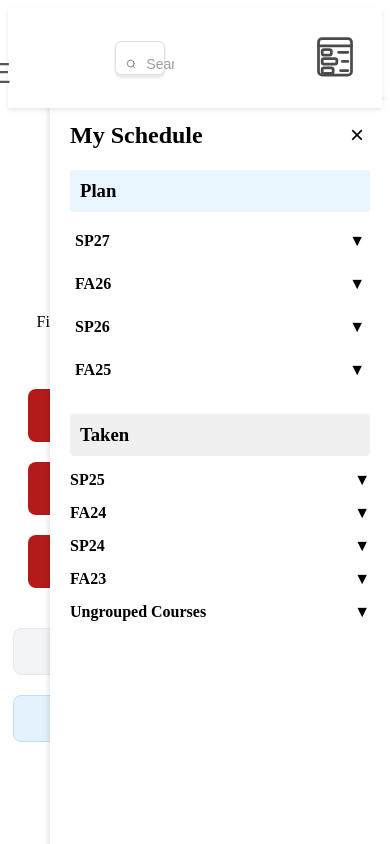
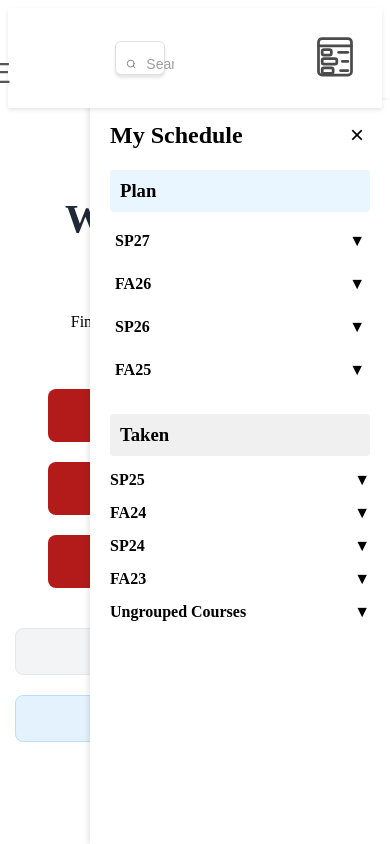
Before and after one commit to xrm673/course-explorer-private, a React (Vite) app: page / in a window 390 px wide. Both pictures are taken after a click on the button 335 px from the left and 58 px from the top of the page. Shown: the top 844 px of the page. Built offline with nearby package versions, Linux system fonts and the light colour scheme.

Commit message:
adjust sidebar

```diff
--- /dev/null
+++ b/src/modules/core/MainLayout.css
@@ -0,0 +1,30 @@
+/* MainLayout.css */
+
+/* Content container - this will adjust its width */
+.content-container {
+  max-width: 1200px;
+  margin: 0 auto;
+  padding: 0 20px;
+  transition: max-width 0.3s ease, margin-right 0.3s ease;
+}
+
+/* When sidebar is open, adjust the content width */
+.content-container.sidebar-open {
+  max-width: 900px;
+  margin-right: 300px; /* Matches the sidebar width */
+}
+
+/* For responsive adjustments */
+@media (max-width: 1200px) {
+  .content-container.sidebar-open {
+    max-width: calc(100% - 320px);
+  }
+}
+
+/* For smaller screens, overlay sidebar instead */
+@media (max-width: 768px) {
+  .content-container.sidebar-open {
+    margin-right: 0;
+    max-width: 100%;
+  }
+}
--- a/src/modules/core/MainLayout.jsx
+++ b/src/modules/core/MainLayout.jsx
@@ -2,7 +2,9 @@ import { useState, createContext, useContext } from 'react'
 import { Outlet } from 'react-router-dom'
 import TopBar from './components/TopBar'
 import NavigationMenu from './components/NavigationMenu'
+import PersonalInfoModal from '../personalInfo/PersonalInfoModal'
 import ScheduleSidebar from '../schedule/ScheduleSidebar'
+import './MainLayout.css' // We'll create this CSS file
 
 // Create context for sidebar functionality
 export const SidebarContext = createContext();
@@ -12,55 +14,64 @@ export function useSidebar() {
 }
 
 export default function MainLayout() {
-  const [isNavOpen, setIsNavOpen] = useState(false)
-  const [isSidebarOpen, setIsSidebarOpen] = useState(false)
-  const [activeSemester, setActiveSemester] = useState(null)
+  const [activeSidebar, setActiveSidebar] = useState(null);
+  const [activeSemester, setActiveSemester] = useState(null);
 
-  // Function to open sidebar with a specific semester
+  const toggleSidebar = (sidebarName) => {
+    setActiveSidebar(prev => prev === sidebarName ? null : sidebarName);
+  };
+
   const openSidebar = (semester) => {
     setActiveSemester(semester);
-    setIsSidebarOpen(true);
+    setActiveSidebar('schedule');
   };
 
-  // Listen for course update events (optional)
-  // This allows components to respond to course changes if needed
+  const closeSidebar = () => {
+    setActiveSidebar(null);
+  };
+
   const courseUpdated = () => {
-    // Dispatch an event that other components can listen for
     const event = new CustomEvent('courseUpdated');
     document.dispatchEvent(event);
   };
 
-  // Value to provide to the context
   const sidebarContextValue = {
+    activeSidebar,
+    toggleSidebar,
     openSidebar,
-    isSidebarOpen,
+    closeSidebar,
     activeSemester,
-    courseUpdated
+    courseUpdated,
+    isSidebarOpen: activeSidebar === 'schedule'
   };
 
   return (
     <SidebarContext.Provider value={sidebarContextValue}>
-      <div>
-        <TopBar
-          onMenuClick={() => setIsNavOpen(true)}
-          onScheduleClick={() => setIsSidebarOpen(true)}
-        />
+      {/* TopBar remains full width */}
+      <TopBar />
 
-        {isNavOpen && (
-          <NavigationMenu onClose={() => setIsNavOpen(false)} />
-        )}
-
+      {/* Content container that adjusts width */}
+      <div className={`content-container ${activeSidebar ? 'sidebar-open' : ''}`}>
         <main>
           <Outlet />
         </main>
+      </div>
 
-        {isSidebarOpen && (
-          <ScheduleSidebar
-            onClose={() => setIsSidebarOpen(false)}
-            activeSemester={activeSemester}
-          />
-        )}
-      </div>
+      {/* Sidebars remain fixed */}
+      {activeSidebar === 'navigation' && (
+        <NavigationMenu onClose={closeSidebar} />
+      )}
+
+      {activeSidebar === 'profile' && (
+        <PersonalInfoModal onClose={closeSidebar} />
+      )}
+
+      {activeSidebar === 'schedule' && (
+        <ScheduleSidebar
+          onClose={closeSidebar}
+          activeSemester={activeSemester}
+        />
+      )}
     </SidebarContext.Provider>
   )
 }
--- a/src/modules/core/components/NavigationMenu.module.css
+++ b/src/modules/core/components/NavigationMenu.module.css
@@ -1,3 +1,5 @@
+/* NavigationMenu.module.css */
+
 .menu {
   position: fixed;
   right: 0;
--- a/src/modules/core/components/TopBar.jsx
+++ b/src/modules/core/components/TopBar.jsx
@@ -1,39 +1,25 @@
-import { useState } from 'react'
+import { useContext } from 'react'
 import styles from './TopBar.module.css'
+import { SidebarContext } from '../MainLayout'
 
 import logo from '../../../assets/logo.svg'
 import SearchBar from '../../searchBar/components/SearchBar'
 import scheduleIcon from '../../../assets/schedule.svg'
 import defaultAvator from '../../../assets/defaultAvator.svg'
 import hamburgerIcon from '../../../assets/hamburgerIcon.svg'
-import NavigationMenu from '../components/NavigationMenu';
-import PersonalInfoModal from '../../personalInfo/PersonalInfoModal';
-import ScheduleSidebar from '../../schedule/ScheduleSidebar';
 
 export default function TopBar() {
-    // Single state to track which modal is open (if any)
-    const [openModal, setOpenModal] = useState(null);
-
-    // Helper function to toggle modals
-    const toggleModal = (modalName) => {
-        if (openModal === modalName) {
-            // If clicking the same button, close the modal
-            setOpenModal(null);
-        } else {
-            // If clicking a different button, open that modal
-            setOpenModal(modalName);
-        }
-    };
+    // Use the shared context instead of local state
+    const { activeSidebar, toggleSidebar } = useContext(SidebarContext);
 
     // Helper function to determine button class based on active state
-    const getButtonClass = (modalName, baseClass) => {
-        return openModal === modalName ?
+    const getButtonClass = (sidebarName, baseClass) => {
+        return activeSidebar === sidebarName ?
             `${styles[baseClass]} ${styles.activeButton}` :
             `${styles[baseClass]} ${styles.inactiveButton}`;
     };
 
     return (
-        <>
         <div className={styles.topbar}>
             <a href="/">
                 <img
@@ -46,7 +32,7 @@ export default function TopBar() {
             <SearchBar />
 
             <button
-                    onClick={() => toggleModal('schedule')}
+                onClick={() => toggleSidebar('schedule')}
                 className={getButtonClass('schedule', 'scheduleButton')}
             >
                 <img
@@ -57,7 +43,7 @@ export default function TopBar() {
             </button>
 
             <button
-                    onClick={() => toggleModal('profile')}
+                onClick={() => toggleSidebar('profile')}
                 className={getButtonClass('profile', 'profileButton')}
             >
                 <img
@@ -68,7 +54,7 @@ export default function TopBar() {
             </button>
 
             <button
-                    onClick={() => toggleModal('navigation')}
+                onClick={() => toggleSidebar('navigation')}
                 className={getButtonClass('navigation', 'navigationButton')}
             >
                 <img
@@ -78,11 +64,5 @@ export default function TopBar() {
                 />
             </button>
         </div>
-
-            {/* Render the modals/menus conditionally based on which one is open */}
-            {openModal === 'navigation' && <NavigationMenu onClose={() => setOpenModal(null)} />}
-            {openModal === 'profile' && <PersonalInfoModal onClose={() => setOpenModal(null)} />}
-            {openModal === 'schedule' && <ScheduleSidebar onClose={() => setOpenModal(null)} />}
-        </>
     );
 }
--- a/src/modules/core/components/TopBar.module.css
+++ b/src/modules/core/components/TopBar.module.css
@@ -1,3 +1,5 @@
+/* TopBar.module.css */
+
 .topbar {
     display: flex;
     flex-direction: row;
--- a/src/modules/personalInfo/PersonalInfoModal.module.css
+++ b/src/modules/personalInfo/PersonalInfoModal.module.css
@@ -1,3 +1,5 @@
+/* PersonalInfoModal.module.css */
+
 .modalContainer {
     position: fixed;
     right: 0;
--- a/src/modules/schedule/ScheduleSidebar.jsx
+++ b/src/modules/schedule/ScheduleSidebar.jsx
@@ -2,6 +2,7 @@ import { useState, useEffect, useContext } from 'react';
 import { UserContext } from '../../context/UserContext';
 import { doc, updateDoc } from 'firebase/firestore';
 import { db } from '../../firebase/config';
+import styles from './ScheduleSidebar.module.css';
 
 export default function ScheduleSidebar({ onClose, activeSemester }) {
     const { user, setUser } = useContext(UserContext);
@@ -87,33 +88,12 @@ export default function ScheduleSidebar({ onClose, activeSemester }) {
     };
 
     return (
-        <div style={{
-            "position": "fixed",
-            "right": 0,
-            "top": "100px",
-            "height": "calc(100vh - 100px)",
-            "width": "300px",
-            "backgroundColor": "white",
-            "boxShadow": "-2px 0 5px rgba(0,0,0,0.1)",
-            "zIndex": 90,
-            "padding": "20px",
-            "overflow": "auto"
-        }}>
-            <div style={{
-                "display": "flex",
-                "justifyContent": "space-between",
-                "alignItems": "center",
-                "marginBottom": "20px"
-            }}>
-                <h2 style={{ "margin": 0 }}>My Schedule</h2>
+        <div className={styles.sidebarContainer}>
+            <div className={styles.header}>
+                <h2 className={styles.title}>My Schedule</h2>
                 <button
                     onClick={onClose}
-                    style={{
-                        "background": "none",
-                        "border": "none",
-                        "fontSize": "24px",
-                        "cursor": "pointer"
-                    }}
+                    className={styles.closeButton}
                 >
                     ×
                 </button>
--- /dev/null
+++ b/src/modules/schedule/ScheduleSidebar.module.css
@@ -0,0 +1,34 @@
+/* ScheduleSidebar.module.css */
+.sidebarContainer {
+    position: fixed;
+    right: 0;
+    top: 100px;
+    height: calc(100vh - 100px);
+    width: 300px;
+    background-color: white;
+    box-shadow: -2px 0 5px rgba(0,0,0,0.1);
+    z-index: 90;
+    padding: 20px;
+    overflow-y: auto;
+    box-sizing: border-box;
+  }
+
+  .header {
+    display: flex;
+    justify-content: space-between;
+    align-items: center;
+    margin-bottom: 20px;
+  }
+
+  .title {
+    margin: 0;
+  }
+
+  .closeButton {
+    background: none;
+    border: none;
+    font-size: 24px;
+    cursor: pointer;
+  }
+
+  /* Other styles for planned/taken sections... */
--- a/src/modules/singleMajor/SemesterSelector.jsx
+++ b/src/modules/singleMajor/SemesterSelector.jsx
@@ -1,11 +1,18 @@
-import React from 'react';
+import React, { useContext } from 'react';
+import { SidebarContext } from '../core/MainLayout';
 import styles from './SemesterSelector.module.css';
 
 export default function SemesterSelector({ selectedSemester, onSemesterChange }) {
+  const { activeSidebar } = useContext(SidebarContext);
   const semesters = ["FA25", "SP26", "FA26", "SP27"];
 
+  // Use same class as content container for consistent width
+  const containerClassName = activeSidebar ?
+    `${styles.selectorContainer} sidebar-open` :
+    styles.selectorContainer;
+
   return (
-    <div className={styles.selectorContainer}>
+    <div className={containerClassName}>
       <h2 className={styles.selectorTitle}>Planning For:</h2>
       <div className={styles.buttonsContainer}>
         {semesters.map((semester) => (
--- a/src/modules/singleMajor/SemesterSelector.module.css
+++ b/src/modules/singleMajor/SemesterSelector.module.css
@@ -1,14 +1,24 @@
+/* SemesterSelector.module.css */
 .selectorContainer {
   position: sticky;
-  top: 100px; /* Set this to match the height of the TopBar */
-  z-index: 90; /* Lower than TopBar's z-index (100) */
+  top: 100px;
+  z-index: 90;
   background-color: white;
   box-shadow: 0 2px 8px rgba(0, 0, 0, 0.1);
   padding: 15px 20px;
   margin-bottom: 25px;
   border-radius: 8px;
-  width: 100%;
+  max-width: 1200px;
+  margin-left: auto;
+  margin-right: auto;
   box-sizing: border-box;
+  transition: max-width 0.3s ease, margin-right 0.3s ease;
+}
+
+/* The 'sidebar-open' class will be added via JavaScript in the component */
+.selectorContainer.sidebar-open {
+  max-width: 900px;
+  margin-right: 300px;
 }
 
 .selectorTitle {
@@ -51,3 +61,16 @@
 .activeButton:hover {
   background-color: #3a72d3;
 }
+
+@media (max-width: 1200px) {
+  .selectorContainer.sidebar-open {
+    max-width: calc(100% - 320px);
+  }
+}
+
+@media (max-width: 768px) {
+  .selectorContainer.sidebar-open {
+    margin-right: 0;
+    max-width: 100%;
+  }
+}
```
Lines whose indentation alone changed are shown as unchanged.
